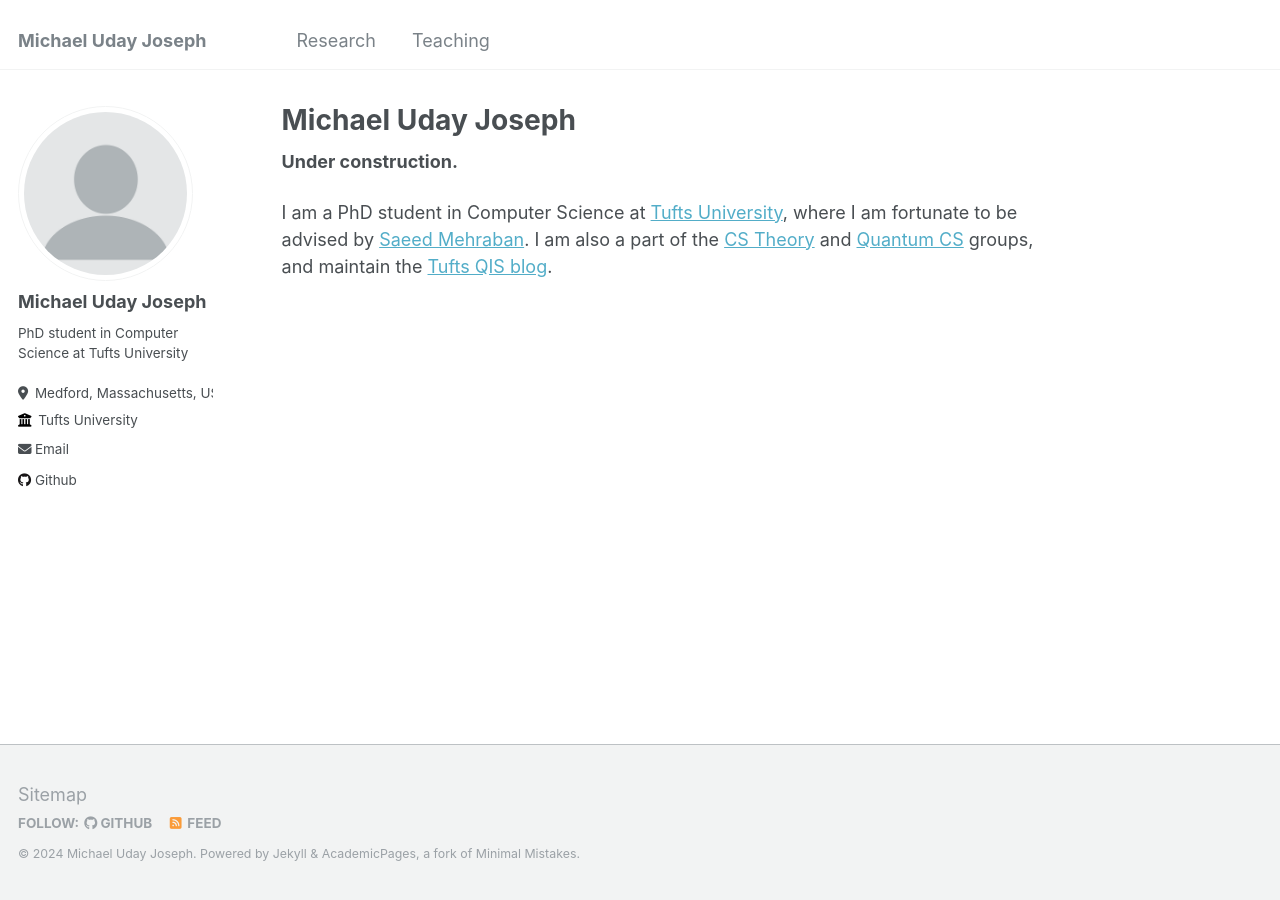
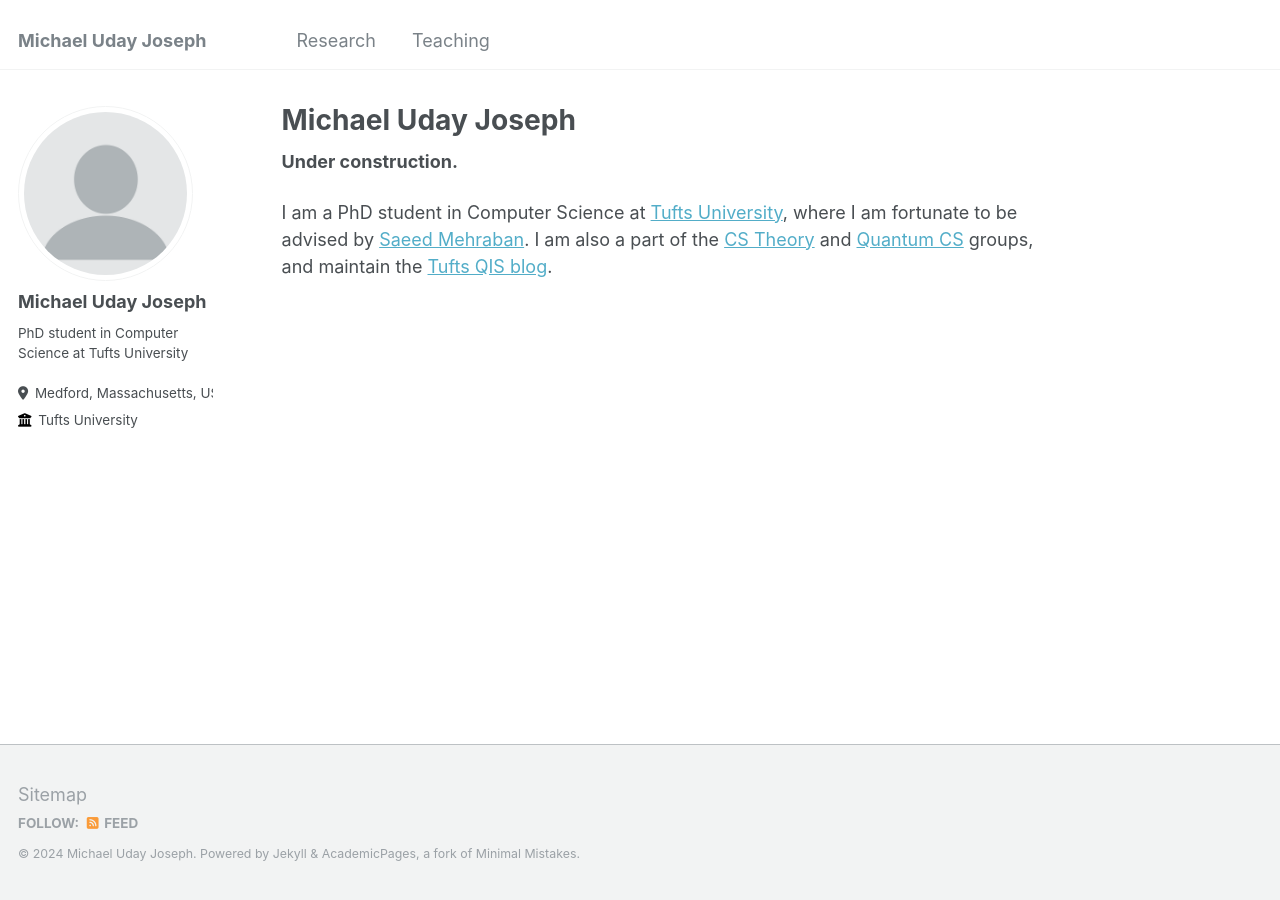
Before and after one commit to michaeludayjoseph/michaeludayjoseph.github.io, a Jekyll site: the page built from _pages/about.md, in a window 1280 px wide. Built offline with Jekyll 4.4.1, drawn with Linux system fonts in a browser that asks for light colours.

Commit message:
Update _config.yml

```diff
--- a/_config.yml
+++ b/_config.yml
@@ -28,7 +28,7 @@ author:
   location         : "Medford, Massachusetts, USA"
   employer         : "Tufts University"
   uri              : # URL
-  email            : "[firstname] . [lastname]  @ tufts.edu"
+  email            : # "[firstname] . [lastname]  @ tufts.edu"
 
   # Academic websites
   arxiv            : # URL - Update with the correct link to your profile
@@ -43,7 +43,7 @@ author:
   bitbucket        : # Username - Update with your username on the site
   codepen          : # Username
   dribbble         : # Username
-  github           : "michaeludayjoseph"
+  github           : # "michaeludayjoseph"
   kaggle           : # Username
   stackoverflow    : # User number or user number and name (i.e., use "1" or "1/jeff-atwood")
 
```
